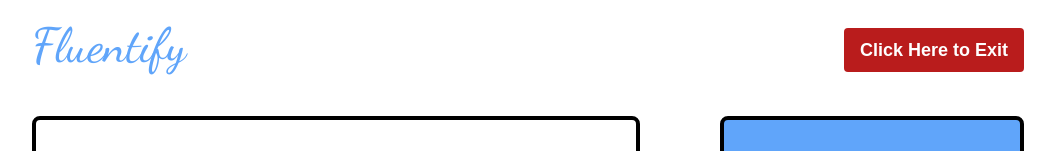
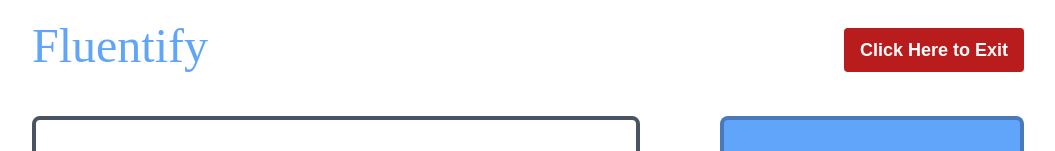
Before and after one commit to Zanzigzan/CPSC-2350-group-project, a React (Vite) app in the folder fluentify/: page /second-page in a window 1280 px wide. Shown: the top 151 px of the page, without its empty margins (112-1167 px from the left). Built offline with nearby package versions, Linux system fonts and the light colour scheme; no server answers.

Commit message:
changed UI elements

```diff
--- a/fluentify/src/components/Logo.jsx
+++ b/fluentify/src/components/Logo.jsx
@@ -2,7 +2,7 @@
 
 const Logo = () => {
   return (
-    <div id='logo' className='font-gellatio mb-2 mt-0 text-5xl font-medium leading-tight text-blue-400'>
+    <div id='logo' className='font-bumbbled mb-2 mt-0 text-5xl font-medium leading-tight text-blue-400'>
       Fluentify
     </div>
   )
--- a/fluentify/src/components/QuizDisplay.jsx
+++ b/fluentify/src/components/QuizDisplay.jsx
@@ -77,7 +77,7 @@
 
     return (
         <>
-            <div className='col-span-1 bg-blue-400 rounded-lg border-4 border-black text-white p-7 w-full h-full relative min-w-min' >
+            <div className='col-span-1 bg-blue-400 rounded-lg border-4 border-gray-900 border-opacity-30 text-white p-7 w-full h-full relative min-w-min' >
                 {loading ?
                     (<div className='h-full w-full flex justify-center items-center'>
                         <Spinner size={'100px'} color={'white'} />
--- a/fluentify/src/components/TranslatedText.jsx
+++ b/fluentify/src/components/TranslatedText.jsx
@@ -32,7 +32,7 @@
 
   return (
     <div className="flex">
-      <div className="font-museo border-4 border-black rounded-lg h-screen w-full p-4 overflow-auto text-l p-7">
+      <div className="font-museo border-4 border-gray-700 border-opacity-90 rounded-lg h-screen w-full overflow-auto text-l p-7">
         {
           props.translating ?
           <div className='italic'><TextAnimation /></div>
```
